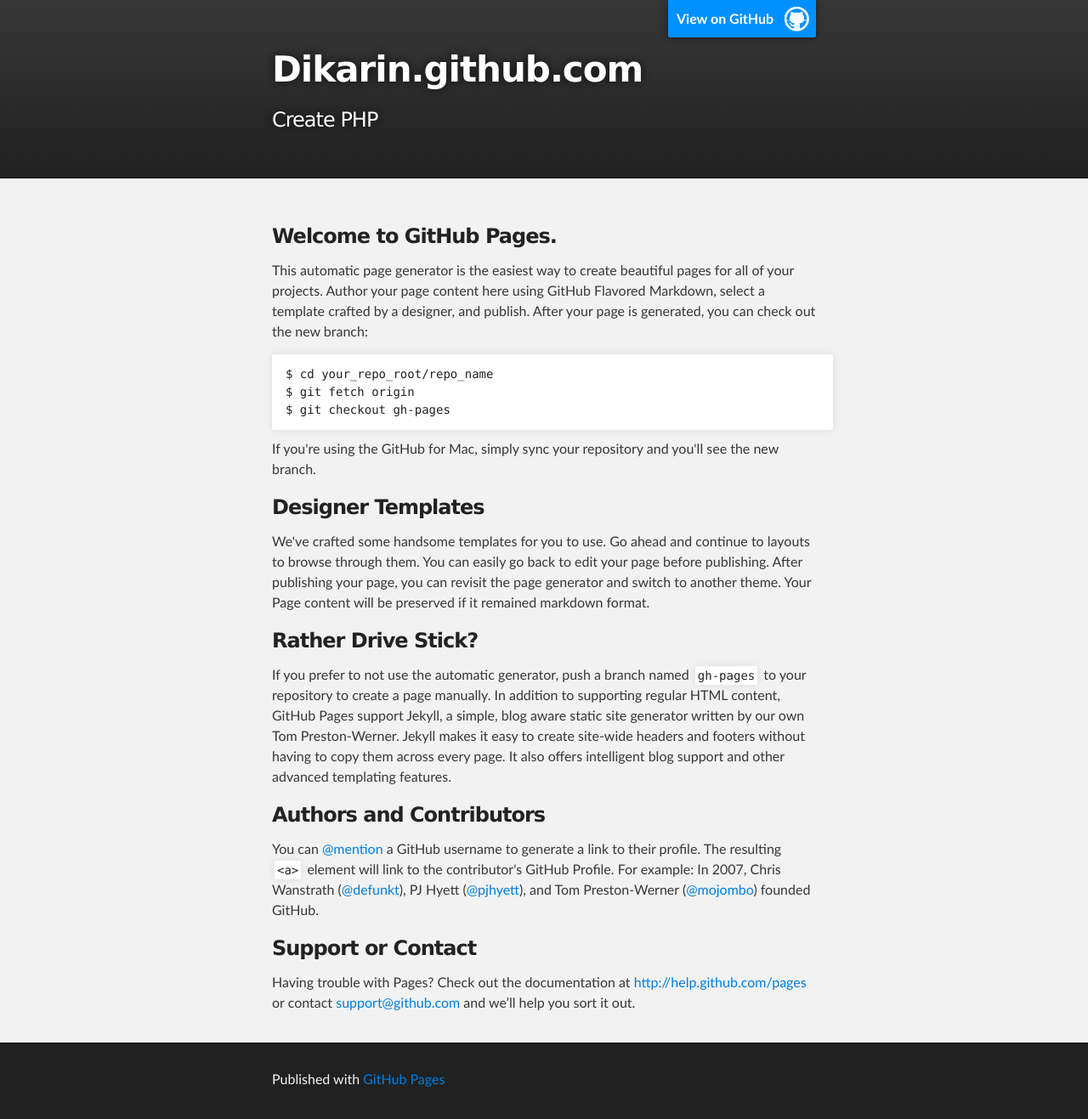
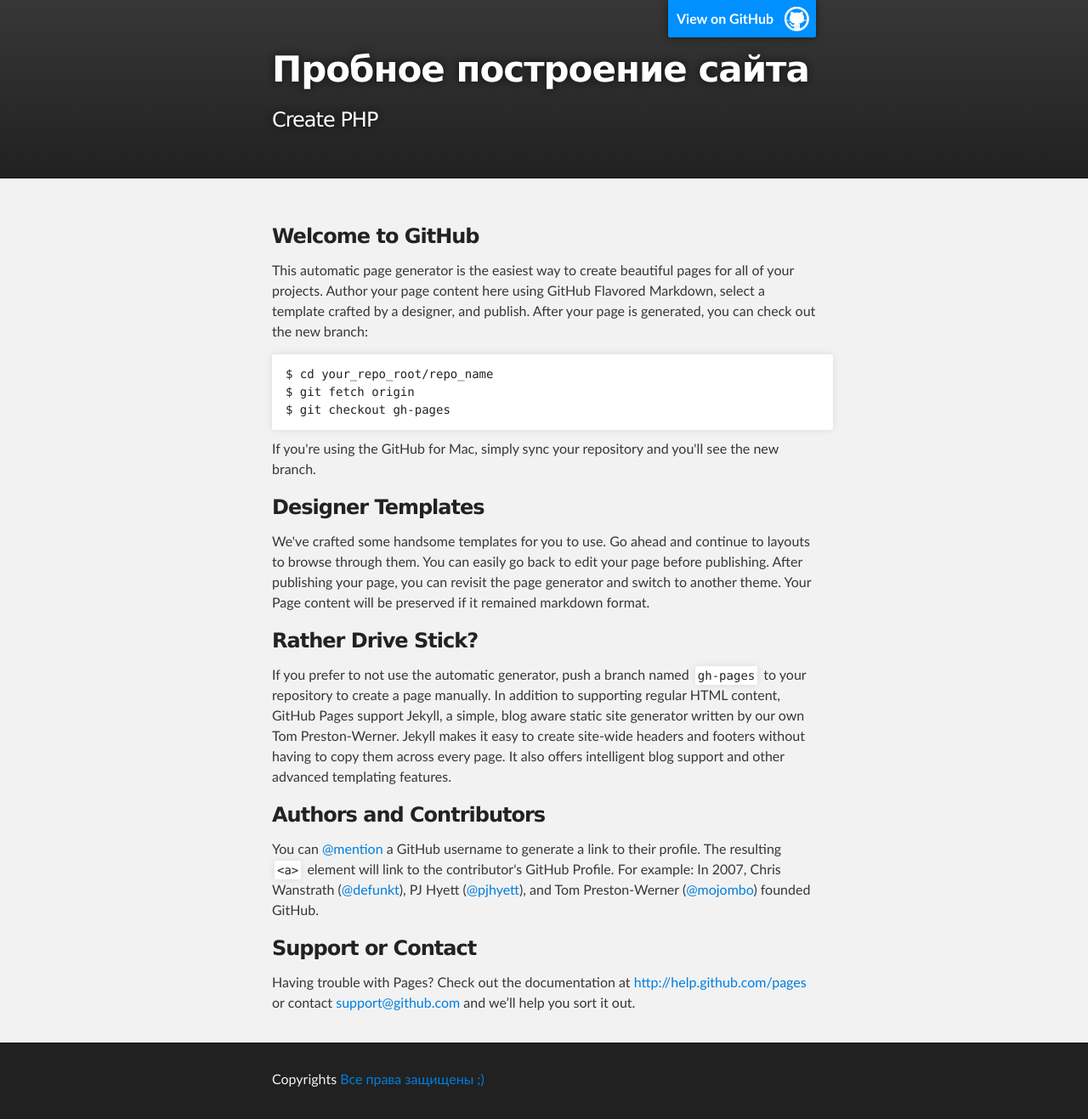
Before and after one commit to dikarin/dikarin.github.com, a plain HTML site: page index.html in a window 1280 px wide. Shown: the whole page at 85% size. Drawn offline with Linux system fonts and the light colour scheme.

Commit message:
Update index.html

```diff
--- a/index.html
+++ b/index.html
@@ -8,7 +8,7 @@
 
     <link rel="stylesheet" type="text/css" media="screen" href="stylesheets/stylesheet.css">
 
-    <title>Dikarin.github.com</title>
+    <title>Пробное построение сайта</title>
   </head>
 
   <body>
@@ -18,7 +18,7 @@
         <header class="inner">
           <a id="forkme_banner" href="https://github.com/dikarin">View on GitHub</a>
 
-          <h1 id="project_title">Dikarin.github.com</h1>
+          <h1 id="project_title">Пробное построение сайта</h1>
           <h2 id="project_tagline">Create PHP</h2>
 
         </header>
@@ -27,7 +27,7 @@
     <!-- MAIN CONTENT -->
     <div id="main_content_wrap" class="outer">
       <section id="main_content" class="inner">
-        <h3>Welcome to GitHub Pages.</h3>
+        <h3>Welcome to GitHub</h3>
 
 <p>This automatic page generator is the easiest way to create beautiful pages for all of your projects. Author your page content here using GitHub Flavored Markdown, select a template crafted by a designer, and publish. After your page is generated, you can check out the new branch:</p>
 
@@ -59,7 +59,7 @@
     <!-- FOOTER  -->
     <div id="footer_wrap" class="outer">
       <footer class="inner">
-        <p>Published with <a href="http://pages.github.com">GitHub Pages</a></p>
+        <p>Copyrights <a href="http://dikarin.github.com">Все права защищены ;)</a></p>
       </footer>
     </div>
 
```
